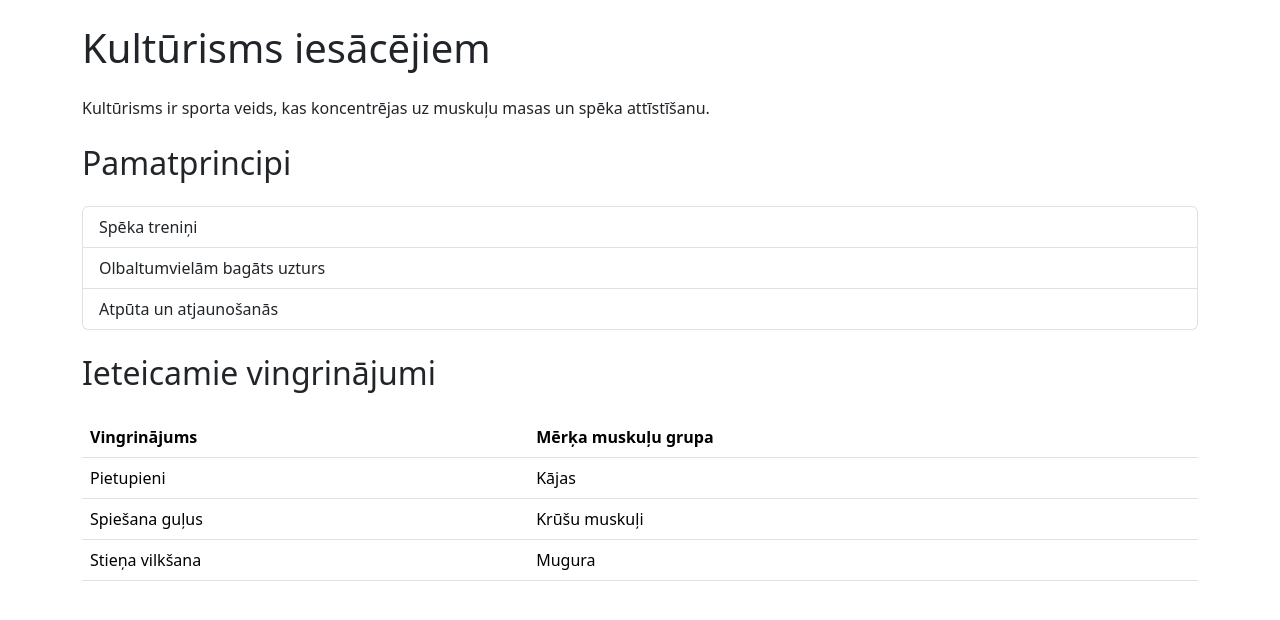
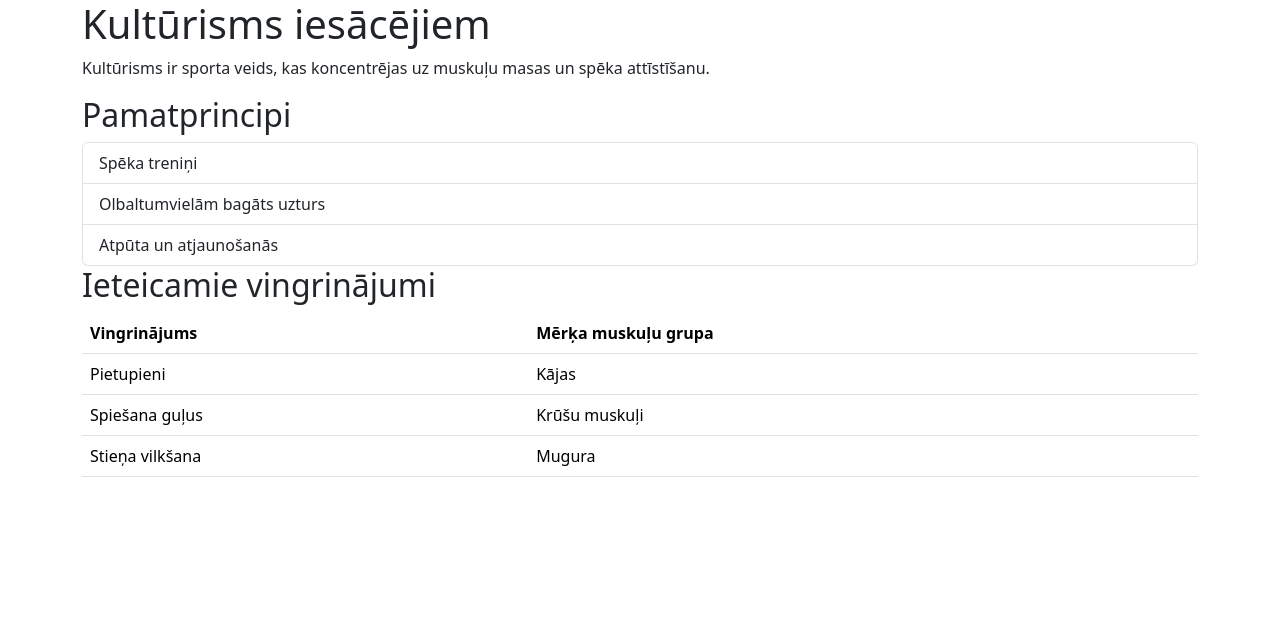
Before and after one commit to RobertsRob/lololololololololololololololololo, a plain HTML site: page index.html in a window 1280 px wide. Drawn offline with nearby package versions, Linux system fonts and the light colour scheme.

Commit message:
Update index.html

```diff
--- a/index.html
+++ b/index.html
@@ -8,25 +8,22 @@
 </head>
 <body>
   <div class="container">
-    <h1 class="my-4">Kultūrisms iesācējiem</h1>
+    <h1>Kultūrisms iesācējiem</h1>
     <p>Kultūrisms ir sporta veids, kas koncentrējas uz muskuļu masas un spēka attīstīšanu.</p>
 
-    <h2 class="my-4">Pamatprincipi</h2>
+    <h2>Pamatprincipi</h2>
     <ul class="list-group">
       <li class="list-group-item">Spēka treniņi</li>
       <li class="list-group-item">Olbaltumvielām bagāts uzturs</li>
       <li class="list-group-item">Atpūta un atjaunošanās</li>
     </ul>
 
-    <h2 class="my-4">Ieteicamie vingrinājumi</h2>
+    <h2>Ieteicamie vingrinājumi</h2>
     <table class="table">
-      <thead>
       <tr>
         <th>Vingrinājums</th>
         <th>Mērķa muskuļu grupa</th>
       </tr>
-      </thead>
-      <tbody>
       <tr>
         <td>Pietupieni</td>
         <td>Kājas</td>
@@ -39,7 +36,6 @@
         <td>Stieņa vilkšana</td>
         <td>Mugura</td>
       </tr>
-      </tbody>
     </table>
   </div>
 </body>
```
Lines whose indentation alone changed are shown as unchanged.
